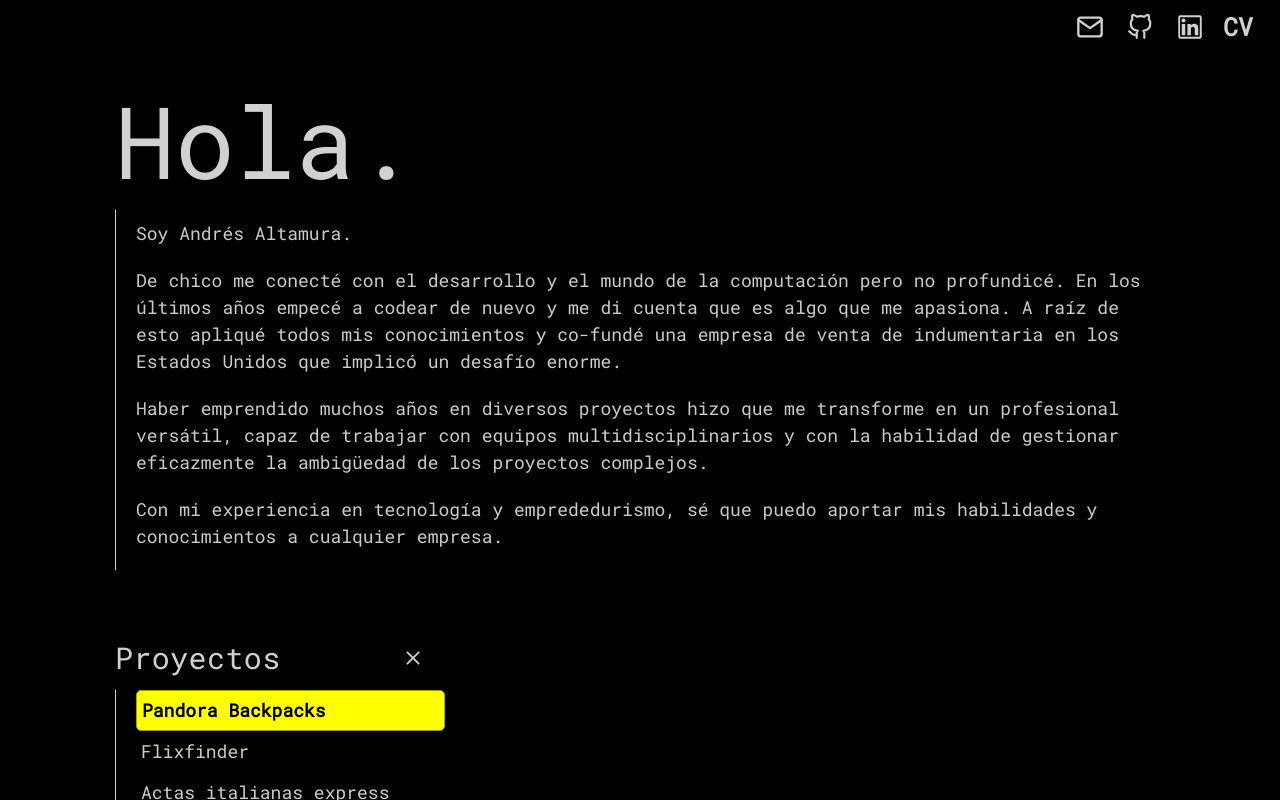
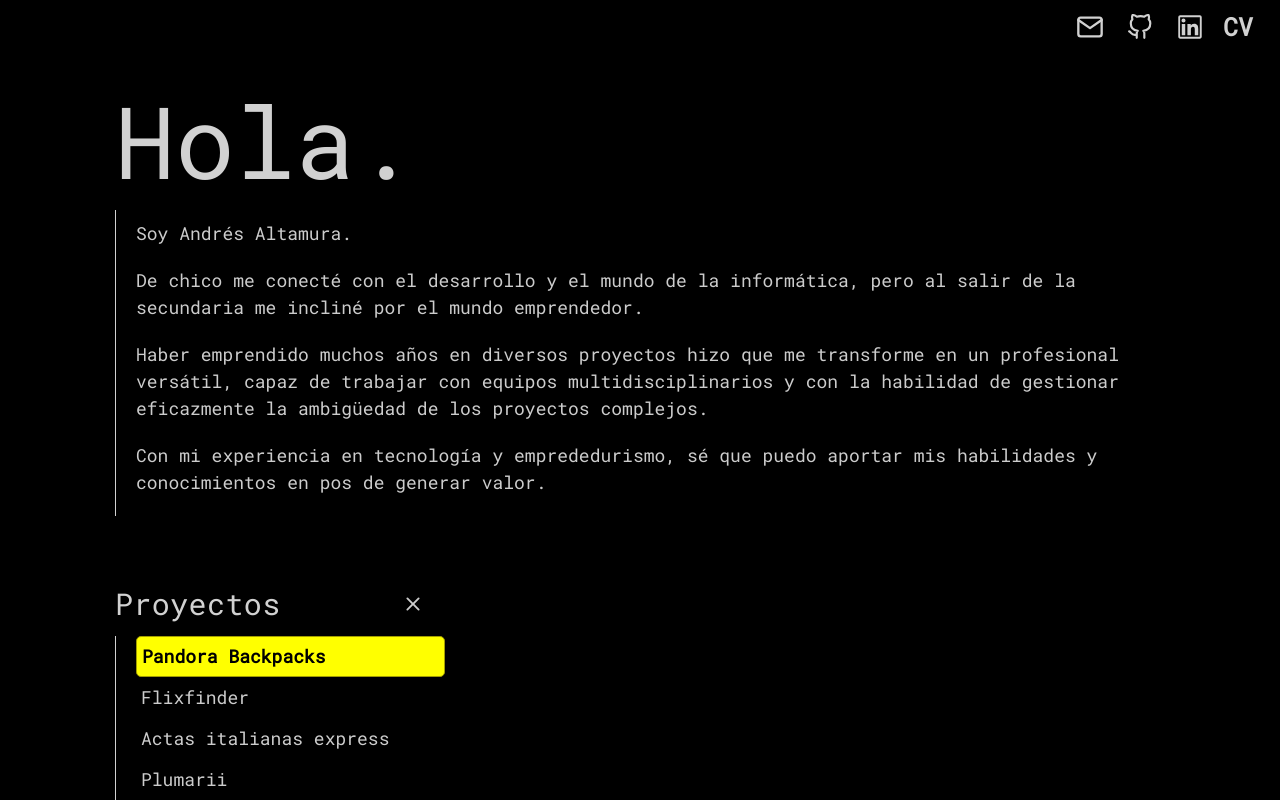
Before and after one commit to estebanaltamura/portfolio, a React (Create React App) app: page /home in a window 1280 px wide. Shown: the top 800 px of the page. Built offline with nearby package versions, Linux system fonts and the light colour scheme.

Commit message:
actualizacion

```diff
--- a/src/components/Welcome/Welcome.js
+++ b/src/components/Welcome/Welcome.js
@@ -8,13 +8,13 @@ export const Welcome = () => {
         <p className="welcomeParagraphs">Soy Andrés Altamura.
         </p>
         <p className="welcomeParagraphs">
-          De chico me conecté con el desarrollo y el mundo de la computación pero no profundicé. En los últimos años empecé a codear de nuevo y me di cuenta que es algo que me apasiona. A raíz de esto apliqué todos mis conocimientos y co-fundé una empresa de venta de indumentaria en los Estados Unidos que implicó un desafío enorme.
+          De chico me conecté con el desarrollo y el mundo de la informática, pero al salir de la secundaria me incliné por el mundo emprendedor.
         </p>
         <p className="welcomeParagraphs">
           Haber emprendido muchos años en diversos proyectos hizo que me transforme en un profesional versátil, capaz de trabajar con equipos multidisciplinarios y con la habilidad de gestionar eficazmente la ambigüedad de los proyectos complejos.
           </p>
         <p className="welcomeParagraphs">
-          Con mi experiencia en tecnología y emprededurismo, sé que puedo aportar mis habilidades y conocimientos a cualquier empresa.
+          Con mi experiencia en tecnología y emprededurismo, sé que puedo aportar mis habilidades y conocimientos en pos de generar valor.
         </p>
       </div>
     </div>
```
